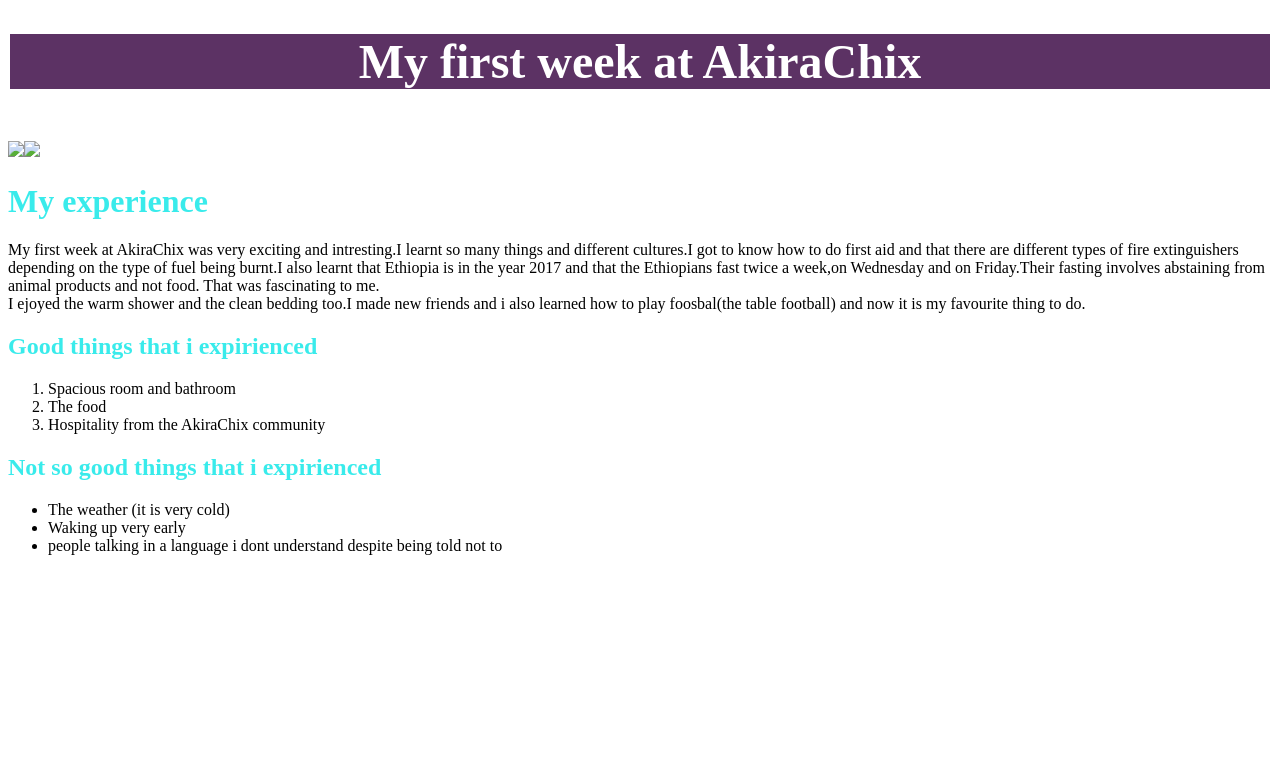
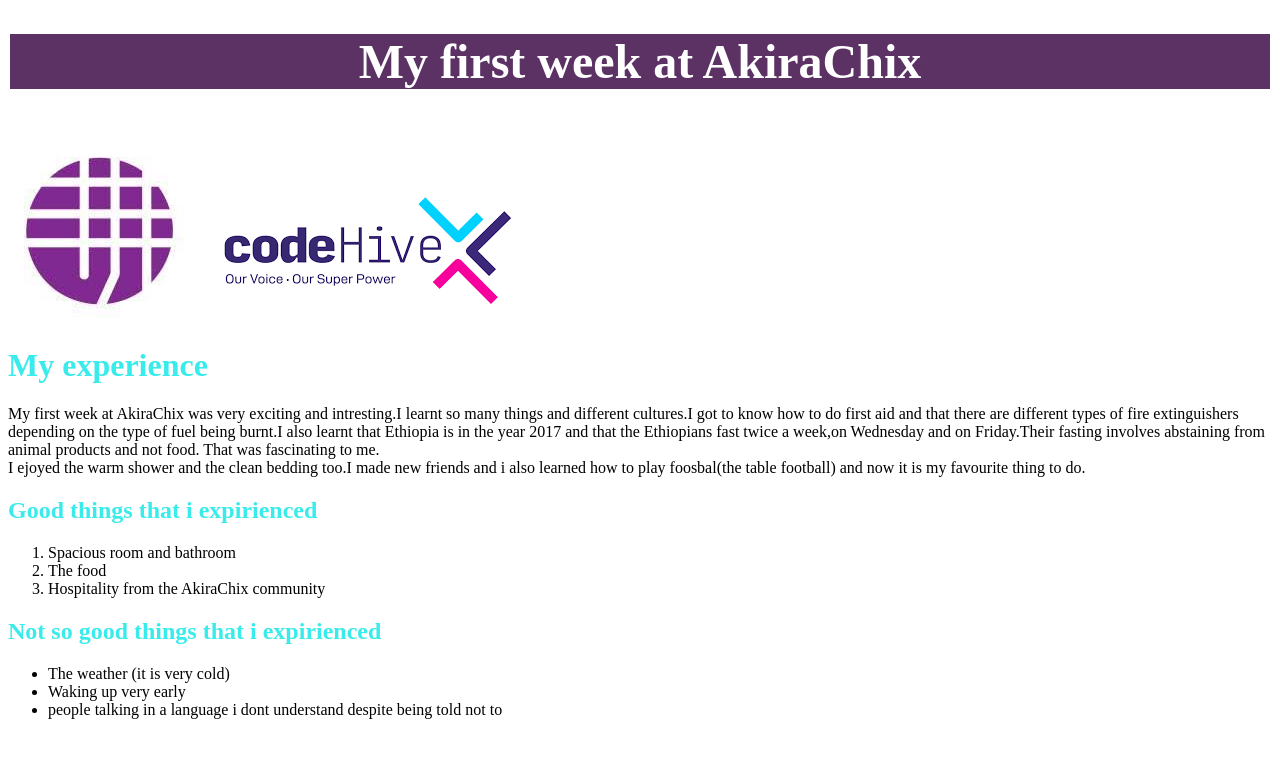
Before and after one commit to Victoriaogega/repo-website, a plain HTML site: page index.html in a window 1280 px wide. Drawn offline with Linux system fonts and the light colour scheme.

Commit message:
Added a file, index.html

```diff
--- a/index.html
+++ b/index.html
@@ -8,7 +8,7 @@
 <body>
     <h1 style="border: 2px solid;text-align: center; background-color: rgba(71, 23, 80, 0.884); color: white; font-size:300%;">My first week at AkiraChix</h1>
     <br>
-    <img src="image/download (3).jpeg "><img src="image/images (1).png">
+    <img src="images/download (3).jpeg"> <img src="images/images (1).png">
     <h1 style="color: rgba(8, 230, 230, 0.801)";>My experience</h1>
 
     <p>My first week at AkiraChix was very exciting and intresting.I learnt so many things and
```
